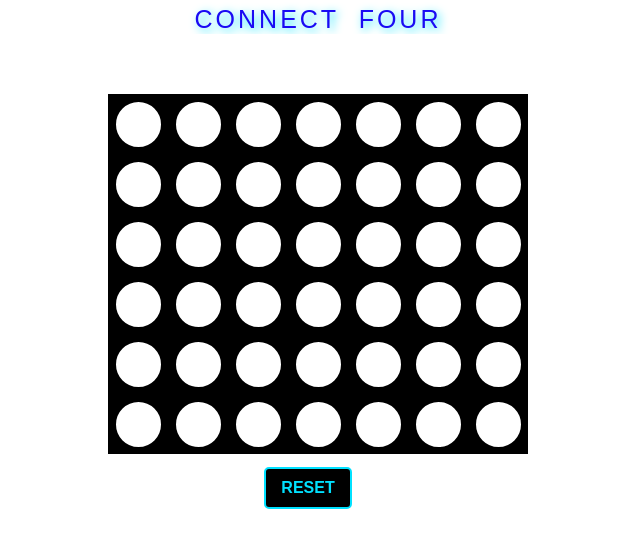
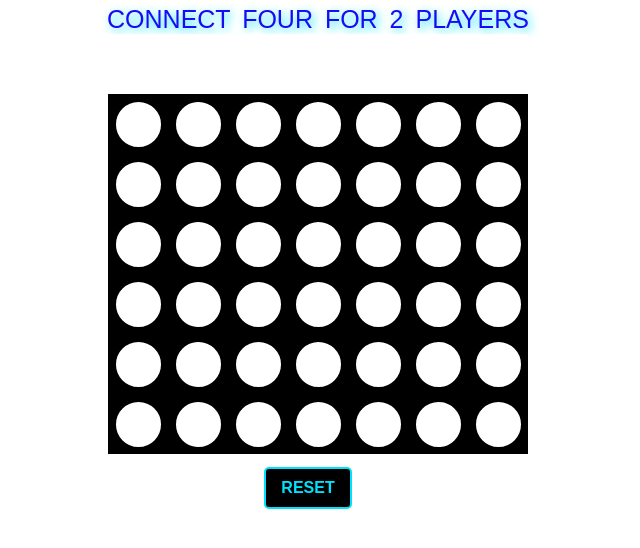
Before and after one commit to manuchehrqoriev798/The-Connect-Four-Game, a plain HTML site: page index.html in a window 1280 px wide. Shown: the whole page, without its empty margins (322-962 px from the left). Drawn offline with Linux system fonts and the light colour scheme.

Commit message:
final check

```diff
--- a/connectfour.css
+++ b/connectfour.css
@@ -77,11 +77,10 @@
     color: rgb(26, 10, 244);
     font-size: 25px;
     font-weight: 500;
-    letter-spacing: 3px;
     margin-top: 5px;
     text-shadow: 3px 3px 10px rgb(0, 225, 255);
     text-transform: uppercase;
-    word-spacing: 10px;
+    word-spacing: 5px;
   }
 
   .game-board {
--- a/index.html
+++ b/index.html
@@ -21,7 +21,7 @@
   </div>
 
   <div class="container">
-    <h1>Connect Four</h1>
+    <h1>Connect Four for 2 players</h1>
 
     <div class="game-board">                                        <!-- Big div that contains everything -->
       <div class="cell row-top col-0"></div>                        <!-- This row is not visible on the table. It would work as source of putting the balls into the table -->
```
